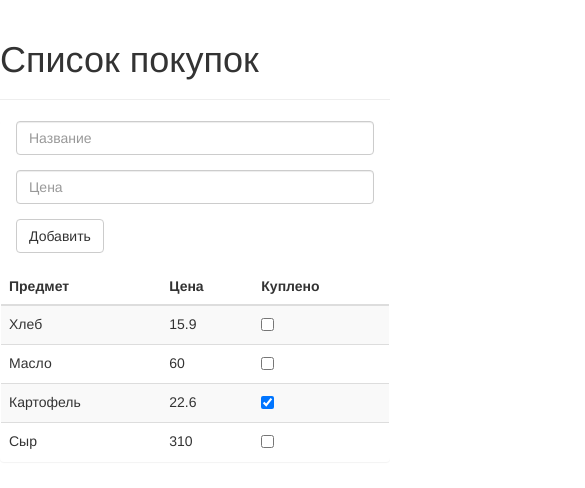
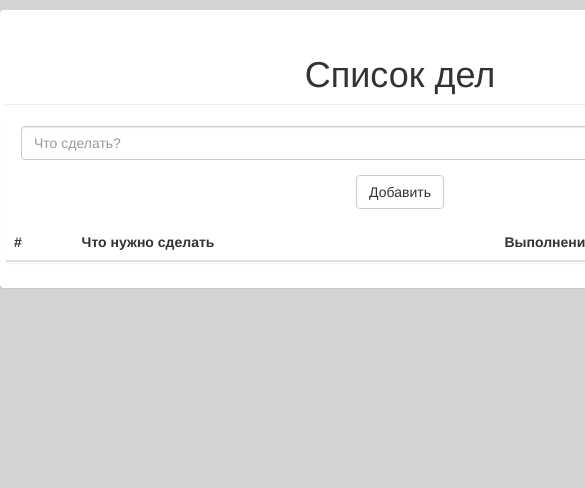
Before and after one commit to MikhailOkhrimenko/tasks, a website: page index.html in a window 390 px wide. Shown: the top 488 px of the page, 585 px wide, since content can reach past the window. Drawn offline with nearby package versions, Linux system fonts and the light colour scheme.

Commit message:
index test

```diff
--- /dev/null
+++ b/css/style.css
@@ -0,0 +1,15 @@
+body {
+    background-color: lightgray;
+}
+.wrapper {
+    width: 80rem;
+    margin: 1rem auto;
+    padding: 0.5rem;
+    background-color: #fff;
+    border-radius: 4px;
+    -webkit-box-shadow: 0 1px 1px rgba(0,0,0,.05);
+    box-shadow: 0 1px 1px rgba(0,0,0,.05);
+}
+h1.page-header, .form-inline {
+    text-align: center;
+}
--- a/index.html
+++ b/index.html
@@ -1,66 +1,50 @@
 <!doctype html>
-<html ng-app="purchaseApp">
+<html ng-app="tasksApp">
 <head>
     <meta charset="utf-8">
     <link rel="stylesheet" href="bower_components/bootstrap/dist/css/bootstrap.min.css">
+    <link rel="stylesheet" href="css/style.css">
+    <script type="text/javascript" src="bower_components/jquery/dist/jquery.min.js"></script>
+    <script type="text/javascript" src="bower_components/angularjs/angular.min.js"></script>
+    <script type="text/javascript">
+        angular.module("tasksApp", []);
+    </script>
+    <script type="text/javascript" src="js/tasksController.js"></script>
+    <script type="text/javascript" src="js/control.js"></script>
 </head>
-<body ng-controller="purchaseController">
-<div class="page-header">
-    <h1> Список покупок </h1>
-</div>
+<body ng-controller="tasksController">
+<div class="wrapper">
+    <h1 class="page-header"> Список дел </h1>
     <div class="panel">
         <div class="form-inline">
             <div class="form-group">
                 <div class="col-md-8">
-                <input class="form-control" ng-model="text" placeholder = "Название" />
-            </div>
-        </div>
-        <div class="form-group">
-            <div class="col-md-6">
-                <input type="number" class="form-control" ng-model="price" placeholder="Цена" />
+                    <input class="form-control" ng-model="text" placeholder = "Что сделать?" />
                 </div>
             </div>
             <div class="form-group">
                 <div class="col-md-offset-2 col-md-8">
-                <button class="btn btn-default" ng-click="addItem(text, price)">Добавить</button>
+                    <button class="btn btn-default" ng-click="addItem(text)">Добавить</button>
                 </div>
             </div>
         </div>
         <table class="table table-striped">
             <thead>
             <tr>
-            <th>Предмет</th>
-            <th>Цена</th>
-            <th>Куплено</th>
+                <th>#</th>
+                <th>Что нужно сделать</th>
+                <th>Выполнение</th>
             </tr>
             </thead>
             <tbody>
             <tr ng-repeat="item in list.items">
-            <td>{{item.purchase}}</td>
-            <td>{{item.price}}</td>
+                <td>{{$index + 1}}</td>
+                <td>{{item.task}}</td>
                 <td><input type="checkbox" ng-model="item.done" /></td>
             </tr>
             </tbody>
         </table>
     </div>
-
-<script src="bower_components/angularjs/angular.min.js"></script>
-<script>
-    var model = {
-        items: [
-            { purchase: "Хлеб", done: false, price: 15.9 },
-            { purchase: "Масло", done: false, price: 60 },
-            { purchase: "Картофель", done: true, price: 22.6 },
-            { purchase: "Сыр", done: false, price:310 }
-        ]
-    };
-    var purchaseApp = angular.module("purchaseApp", []);
-    purchaseApp.controller("purchaseController", function ($scope) {
-        $scope.list = model;
-        $scope.addItem = function (text, price) {
-            $scope.list.items.push({ purchase: text, price: price, done: false });
-        }
-    });
-</script>
+</div>
 </body>
 </html>
--- /dev/null
+++ b/js/control.js
@@ -0,0 +1,10 @@
+/**
+ * Created by Мишаня on 11.02.2015.
+ */
+(function(){
+    $(document).ready(function(){
+        $("button.btn").click(function(){
+            $("input.form-control").val("");
+        })
+    })
+})(jQuery)
--- /dev/null
+++ b/js/tasksController.js
@@ -0,0 +1,19 @@
+/**
+ * Created by Мишаня on 10.02.2015.
+ */
+var tasksApp;
+tasksApp = angular.module("tasksApp");
+var model;
+model = {
+    items: []
+};
+tasksApp.controller("tasksController", function ($scope) {
+    $scope.list = model;
+    $scope.addItem = function (text) {
+        if (!(text == null || text == "")) {
+            $scope.list.items.push({task: text, done: false});
+        } else {
+            alert("Пусто");
+        }
+    }
+});
```
Also changed, not shown: README.md. Lines whose indentation alone changed are shown as unchanged.
